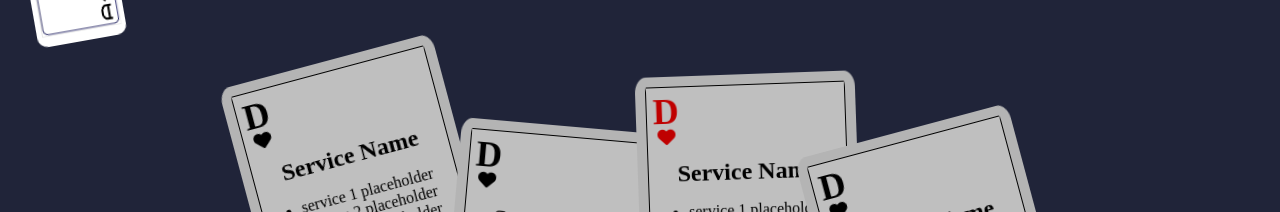
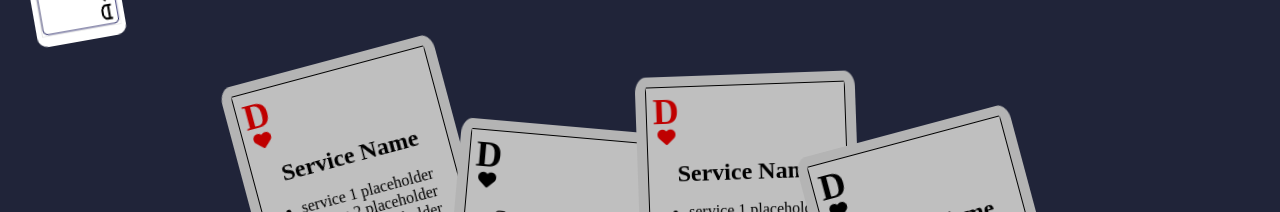
Before and after one commit to timrusin/doubledown, a React (Create React App) app: page /services in a window 1280 px wide. Shown: the part 120-332 px from the top of the page. Built offline with nearby package versions, Linux system fonts and the light colour scheme.

Commit message:
fixed color issue using state

```diff
--- a/src/components/Ratecard.js
+++ b/src/components/Ratecard.js
@@ -1,15 +1,21 @@
+import { useEffect, useState } from 'react'
 import './Ratecard.css'
 import {Link} from 'react-router-dom'
 
 const Ratecard = () => {
-  const colors = ['red', 'black']
-  const randomColor = Math.floor(Math.random()*2)
+  const [color, setColor] =useState('')
+
+  useEffect(()=>{
+    const colors = ['red', 'black']
+    const randomColor = Math.floor(Math.random()*2)
+    setColor(colors[randomColor])
+  },[])
 
   return (
     <div className="rate-card inner-border">
       <div className="top-left">
-        <h1 style={{color: colors[randomColor]}} className="D" >D</h1>
-        <i style={{color: colors[randomColor]}} className="fa-solid fa-heart" ></i>
+        <h1 style={{color: color}} className="D" >D</h1>
+        <i style={{color: color}} className="fa-solid fa-heart" ></i>
       </div>
       <div className="content">
         <h1>Service Name</h1>
```
